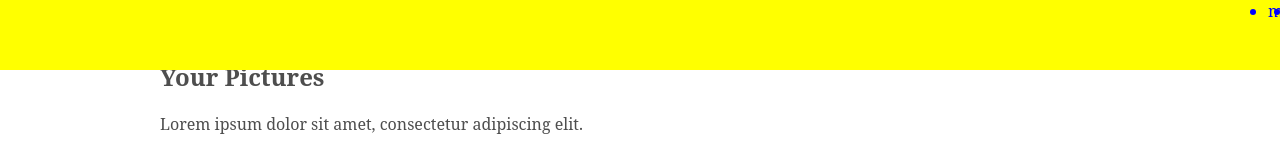
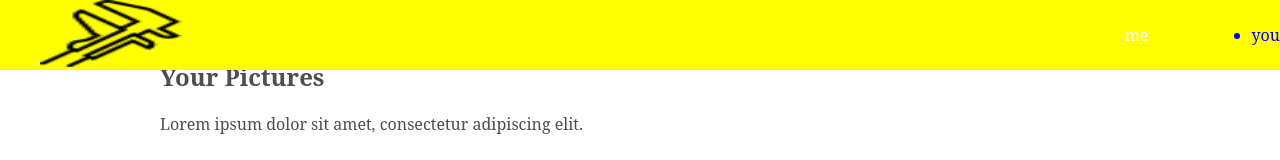
Before and after one commit to Maczi01/firegram, a React (Create React App) app: page / in a window 1280 px wide. Shown: the top 160 px of the page. Built offline with nearby package versions, Linux system fonts and the light colour scheme; no server answers; the database is empty.

Commit message:
add logo

```diff
--- a/src/components/Header/Header.js
+++ b/src/components/Header/Header.js
@@ -1,11 +1,15 @@
 import React from "react";
 import styles from './Header.module.scss';
+import logoImage from '../../assets/img/logo.png';
 
 const Header = () => (
-        <ul className={styles.header}>
-            <li>me</li>
+    <div className={styles.header}>
+        <img src={logoImage} className={styles.logo} alt="logo"/>
+        <ul className={styles.list}>
+            <li className={styles.item}>me</li>
             <li>you</li>
         </ul>
+    </div>
 )
 
 export default Header
--- a/src/components/Header/Header.module.scss
+++ b/src/components/Header/Header.module.scss
@@ -1,13 +1,42 @@
 .header {
+
+  display: flex;
+  justify-content: space-between;
+  height: 70px;
   margin-top: 0;
-  position: fixed ;
+  position: fixed;
   left: 0;
   top: 0;
-  display: flex;
-  justify-content: flex-end;
-  height: 70px;
   width: 100vw;
   color: blue;
   background-color: yellow;
   z-index: 1;
 }
+.logo{
+  margin: 0 40px;
+  display: block;
+  justify-content: flex-start;
+  width: 150px;
+  height: 67px;
+  //background-image: url('');
+  background-repeat: no-repeat;
+  background-position: 50% 50%;
+  border: none;
+}
+
+.list {
+  display: flex;
+  justify-content: flex-end;
+  align-items: center;
+}
+
+.item {
+  list-style: none;
+  display: flex;
+  height: 70px;
+  width: 230px;
+  text-decoration: none;
+  justify-content: center;
+  align-items: center;
+  color: white;
+}
```
Also changed, not shown: src/assets/img/logo.png (added).
